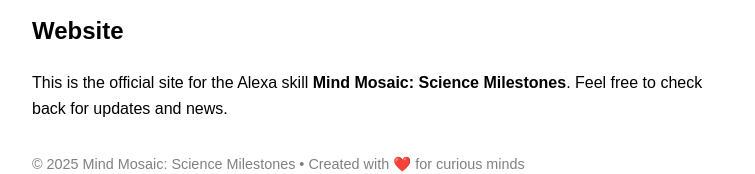
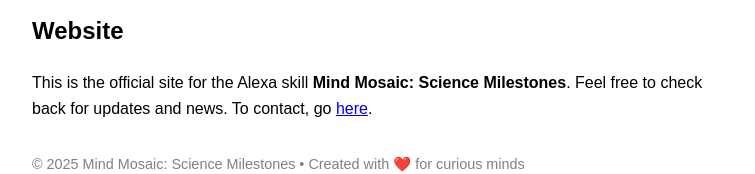
Before and after one commit to mindmosaicorg/mindmosaicorg.github.io, a plain HTML site: page index.html in a window 1280 px wide. Shown: the part 661-835 px from the top of the page, without its empty margins (258-1013 px from the left). Drawn offline with Linux system fonts and the light colour scheme.

Commit message:
Update index.html

```diff
--- a/index.html
+++ b/index.html
@@ -27,7 +27,8 @@
   <p>By using this skill, you agree to the Terms of Use. See them <a href="terms.html">here</a>.</p>
 
   <h2>Website</h2>
-  <p>This is the official site for the Alexa skill <b>Mind Mosaic: Science Milestones</b>. Feel free to check back for updates and news.</p>
+  <p>This is the official site for the Alexa skill <b>Mind Mosaic: Science Milestones</b>. Feel free to check back for updates and news.
+  To contact, go <a href="contact.html">here</a>.</p>
 
   <footer style="margin-top: 2rem; font-size: 0.9rem; color: gray;">
     &copy; 2025 Mind Mosaic: Science Milestones • Created with ❤️ for curious minds
```
